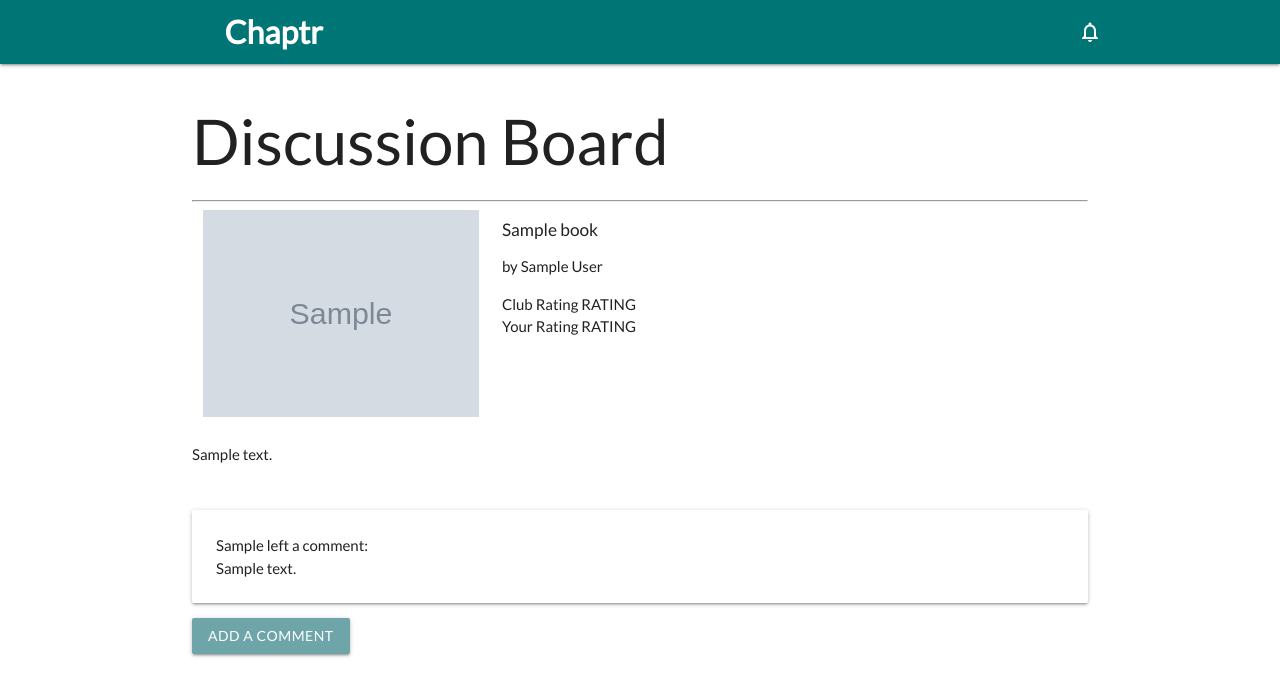
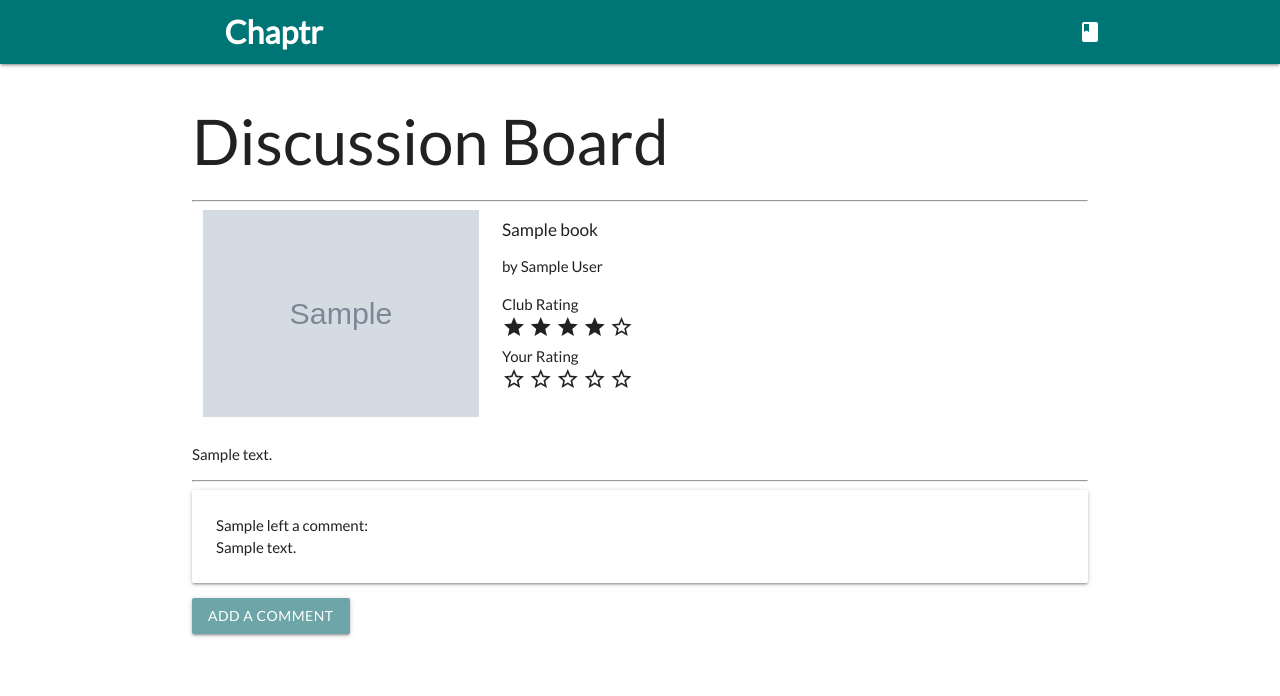
Before and after one commit to NicholasBoldt/Book-Club-App, a Django app: page /clubs/1/meeting/1/discussion/ in a window 1280 px wide. Shown: the top 696 px of the page. Run offline with Django 3.2, Linux system fonts and the light colour scheme; tables that the repository leaves empty hold one stand-in row (values such as "Sample post"); grey boxes marked "Sample" are stand-in pictures; some libraries are stand-ins or nearby versions.

Commit message:
final fixes

```diff
--- a/main_app/admin.py
+++ b/main_app/admin.py
@@ -6,5 +6,4 @@ admin.site.register(Club)
 admin.site.register(Meeting)
 admin.site.register(Discussion)
 admin.site.register(Book)
-admin.site.register(Rec)
 admin.site.register(Rating)
--- a/main_app/templates/base.html
+++ b/main_app/templates/base.html
@@ -28,7 +28,7 @@
                             <li><a href="/meetings">Meetings</a></li>
                             <li><a href="/logout">Logout</a></li>
                         </ul> -->
-                        <div class="col s2"><i class="large material-icons">notifications_none</i></div>
+                        <div class="col s2"><a href="{% url 'index' %}"><i class="large material-icons">book</i></a></div>
                     </div>
                 </div>
             </nav>
@@ -39,8 +39,8 @@
             <div class="divider"></div>
             {% endif %}
             <li><a href="{% url 'index' %}">My Clubs</a></li>
-            <div class="divider"></div>
-            <li><a href="/Settings">Settings</a></li>
+            <!-- <div class="divider"></div>
+            <li><a href="/Settings">Settings</a></li> -->
             <div class="divider"></div>
             <li><a href="{% url 'logout' %}">Logout</a></li>
         </ul>
--- a/main_app/templates/invitelookup.html
+++ b/main_app/templates/invitelookup.html
@@ -15,7 +15,7 @@
                         {% if request.user.id %}
                             <p><a href="{% url 'joinclub' club.id %}"><div class="btn">Join</div></a></p>
                         {% else %}
-                            <p><a href="{% url 'joinclub' club.id %}"><div class="btn">Sign Up</div></a> or <a href="{% url 'joinclub' club.id %}"><div class="btn">Log In</div></a> to join</p>
+                            <p><a href="{% url 'joinclub' club.id %}"><div class="btn">Sign Up / Log In</div> to join</p>
                         {% endif %}
                     </div>
                 </div>
--- a/main_app/templates/landing.html
+++ b/main_app/templates/landing.html
@@ -1,15 +1,15 @@
 {% extends 'base.html' %}
 {% block content %}
 
-<h1>Chaptr</h1>
+<div class="center-align" style="color:#007576"><h1>Chaptr</h1></div>
 
 <form method="post" action="{% url 'login' %}">
     {% csrf_token %}
     {{ form.as_p }}
     <input type="submit" class="btn" value="Sign In" name="signin">
     <input type="hidden" name="next" value="{{ next }}">
-  </form>
+</form>
   <hr>
-  <p>New User? <a href="{% url 'signup' %}">Create an account</a></p>
+  <div class="center-align"><h4>New User? <a href="{% url 'signup' %}" style="color:#6DA5A9">Create an account</a></h3></div>
 
 {% endblock %}
--- a/main_app/templates/main_app/book_list.html
+++ b/main_app/templates/main_app/book_list.html
@@ -22,8 +22,6 @@
         {% else %}
                 <input type="submit" value="Vote for this book" class="btn">
         {% endif %}
-
     {% endfor%}
-
-
+    <div class="center-align"><a href="{% url 'selectbook' club_id meeting_id %}" class="btn">Add a book</a></div>
 {% endblock%}
--- a/main_app/templates/main_app/discussion_list.html
+++ b/main_app/templates/main_app/discussion_list.html
@@ -4,16 +4,33 @@
     <h1>Discussion Board</h1>
     <hr/>
     <div class="row">
-        <div class="col s4"> <img src="{{ book.image }}" alt="Book Image" width="100%"></div>
+        <div class="col s4"> <a href="{% url 'meeting' club_id meeting_id %}"><img src="{{ book.image }}" alt="Book Image" width="100%"></a></div>
         <div class="col s8">
             <h6>{{ book.title }} </h6>
             <p> by {{ book.author }}</p>
-            Club Rating RATING<br>
-            Your Rating RATING<br>
+            Club Rating
+            <br>
+            {% for r in ratings.average %}
+                {% if r == '*' %}
+                    <i class="material-icons">star</i>
+                {% else %}
+                    <i class="material-icons">star_border</i>
+                {% endif %}
+            {% endfor %}
+            <br>
+            Your Rating
+            <br>
+            {% for r in ratings.user %}
+            {% if r == '*' %}
+                <i class="material-icons">star</i>
+            {% else %}
+                <i class="material-icons">star_border</i>
+            {% endif %}
+        {% endfor %}
         </div>
     </div>
     <p> {{ book.desc }} </p>
-    <br>
+    <hr>
 
     {% for d in discussion_list%}
         <div class="card">
--- a/main_app/templates/myclubs/meeting.html
+++ b/main_app/templates/myclubs/meeting.html
@@ -14,6 +14,7 @@
         <h6>{{ book.title }} </h6>
         <p> by {{ book.author }}</p>
         Club Rating
+        <br>
         {% for r in ratings.average %}
             {% if r == '*' %}
                 <i class="material-icons">star</i>
@@ -52,7 +53,7 @@
 <p>Meeting Locations: {{ meeting.location }} </p>
 <p>Meeting Link: {{ meeting.meeting_link }}</p>
 <p>Agenda: {{ meeting.chapters }}</p>
-<p class="valign-wrapper"><i class="material-icons">add_circle_outline</i><a href="{% url 'meeting_update' club.id meeting.id %}" >Update a Meeting</a></p>
+<p class="valign-wrapper"><i class="material-icons">add_circle_outline</i><a href="{% url 'meeting_update' club.id meeting.id %}" >Edit meeting details</a></p>
 <hr/>
 <h6 class="center-align">Book Suggestions</h6>
 <hr>
@@ -61,7 +62,7 @@
 </div>
 
 
-<p class="vertical-align-right"><a href="{% url 'recommendations' club.id %}">View All</a><i class="material-icons">keyboard_arrow_right</i></p>
+<p class="vertical-align-right"><a href="{% url 'addrecc' club.id meeting.id %}">View All</a><i class="material-icons">keyboard_arrow_right</i></p>
 
 <hr/>
 <h6> Invite code: {{ club.invite }}</h6>
--- a/main_app/templates/registration/login.html
+++ b/main_app/templates/registration/login.html
@@ -10,4 +10,7 @@
     <input type="hidden" name="next" value="{{ next }}">
   </form>
 
+  <div class="center-align"><h4>New User? <a href="{% url 'signup' %}" style="color:#6DA5A9">Create an account</a></h3></div>
+
+
 {% endblock %}
--- a/main_app/templates/selectbook.html
+++ b/main_app/templates/selectbook.html
@@ -26,7 +26,6 @@
             <div style="width:200px; height:300px; background-color:rgb(214, 214, 214); text-align: center; padding-top: 40px"><p>{{ book.title }}</p> by {{ book.author}}</div>
         {% endif %}
         <p>{{ book.desc }}</p>
-        <p>{{ meeting_id}}
             <form action="/clubs/{{ club_id }}/meeting/{{ meeting_id }}/selectbook/" method="POST">
                 {% csrf_token %}
                 <input type="hidden" name="title" value="{{ book.title }}">
--- a/main_app/urls.py
+++ b/main_app/urls.py
@@ -11,7 +11,6 @@ urlpatterns = [
     path('clubs/<int:club_id>/meeting', views.club, name='club'),
     path('clubs/<int:club_id>/join', views.join_club, name='joinclub'),
     path('clubs/<int:club_id>/meeting/<int:meeting_id>/selectbook/', views.select_book, name='selectbook'),
-    path('clubs/<int:pk>/recommendations/', views.RecList.as_view(), name='recommendations'),
     path('clubs/<int:club_id>/meeting/<int:meeting_id>/recommendations/', views.add_from_list, name='addrecc'),
     path('clubs/<int:club_id>/meeting/<int:meeting_id>/', views.meeting, name='meeting'),
     path('clubs/<int:club_id>/meeting/<int:meeting_id>/rate/', views.rate, name='rate'),
--- a/main_app/views.py
+++ b/main_app/views.py
@@ -19,7 +19,6 @@ def truncate(string): # Shortens a string to the end of the first sentence past
             break
     return truncated
 
-# Create your views here.
 def home(request):
     form = AuthenticationForm
     return render(request, 'landing.html', {'form': form})
@@ -65,7 +64,7 @@ def select_book(request, club_id, meeting_id):
         books = None
         club = Club.objects.get(id=club_id)
         rec_list = club.book_set.all()
-        return redirect(reverse('meeting', args=(club_id, meeting_id)))
+        return redirect(reverse('addrecc', args=(club_id, meeting_id)))
 
 def search_isbn(isbn_list): # takes a list of ISBN numbers and returns a list of objects containing book, author, isbn, desc and image
     books = []
@@ -106,7 +105,6 @@ def search_title_author(search_title, search_author): # searches title and autho
                 isbn.append(num)
     if len(isbn) == 0:
         isbn = [0]
-
     books = search_isbn(isbn)
     return books
 
@@ -131,10 +129,8 @@ def enter_code(request):
 
 def invite_lookup(request, invite_code):
     club = Club.objects.get(invite=invite_code)
-    print(invite_code, club.id)
     meeting = Meeting.objects.all().filter(club_id=club.id)
     recent = meeting.last()
-    print(recent)
     return render(request, 'invitelookup.html', {'club':club, 'book': recent.book})
 
 @login_required
@@ -149,23 +145,11 @@ def delete_comment(request, club_id, meeting_id):
     comment.delete()
     return redirect('/clubs/' + str(club_id) + '/meeting/' + str(meeting_id) + '/discussion')
 
-
-# class DiscussionList(ListView):
-#     model = Discussion
-
-#     def get_context_data(self, **kwargs):
-#         meeting = Meeting.objects.get(id=self.kwargs['meeting_id'])
-#         book = meeting.book
-#         context = super().get_context_data(**kwargs)
-#         context['book'] = book
-#         return context
-
 def discussion_list(request, club_id, meeting_id):
     discussion = Discussion.objects.filter(meeting=meeting_id)
-    print("Discussion", discussion)
     book = Meeting.objects.get(id=meeting_id).book
-    return render(request, 'main_app/discussion_list.html', {'discussion_list':discussion, 'book':book})
-
+    ratings = get_ratings(meeting_id, request.user.id)
+    return render(request, 'main_app/discussion_list.html', {'discussion_list':discussion, 'book':book, 'ratings':ratings, 'club_id':club_id, 'meeting_id':meeting_id})
 
 class RecList(ListView):
     model = Book
@@ -177,7 +161,6 @@ def add_from_list(request, club_id, meeting_id):
     elif request.method == 'POST':
         meeting = Meeting.objects.get(id=meeting_id)
         meeting.book = Book.objects.get(id=request.POST['book'])
-        # print("Gonna add this to the meeting:")
         meeting.save()
         return redirect(reverse('meeting', args=(club_id, meeting_id)))
 
@@ -193,9 +176,7 @@ def clubs_index(request):
         if len(meeting) < 1:
             club.date = 'Unscheduled'
         else:
-            print("Meeting:", meeting)
             recent = meeting.last()
-            print("Recent", recent.date)
             club.date = recent.date
     return render(request, 'myclubs/index.html', { 'clubs': clubs })
 
@@ -218,7 +199,6 @@ def meeting(request, club_id, meeting_id):
 def rate(request, club_id, meeting_id):
     book = Meeting.objects.get(id=meeting_id).book
     existing = Rating.objects.filter(book_id=book.id, user_id=request.user.id)
-    print("XX:", existing)
     if len(existing) > 0:
         new_rating = Rating.objects.get(book_id=book.id, user_id=request.user.id)
         new_rating.rating = request.POST['rating']
@@ -228,7 +208,6 @@ def rate(request, club_id, meeting_id):
             rating = request.POST['rating'],
             book_id = book.id
         )
-    print(new_rating.user_id, new_rating.rating, new_rating.book_id)
     new_rating.save()
     return redirect(reverse('meeting', args=(club_id, meeting_id)))
 
@@ -236,20 +215,16 @@ def get_ratings(meeting_id, user_id):
     meeting = Meeting.objects.get(id=meeting_id)
     book = meeting.book
     if book:
-        print("Book: ", meeting.book)
         ratings = book.rating_set.all()
-        print("Ratings:", ratings)
         if len(ratings) > 0:
             total = 0
             for r in ratings:
                 total += r.rating
             average_rating = int(total/len(ratings))
             if len(ratings.filter(user_id=user_id)) > 0:
-                print("User ratings:", ratings)
                 user_rating = ratings.filter(user_id=user_id)[0].rating
             else:
                 user_rating = 0
-            print("User rating:", user_rating)
             ratings = { 'average': int_to_star_string(average_rating), 'user' : int_to_star_string(user_rating)}
         else:
             ratings = {'average': '-----', 'user':'-----'}
@@ -263,9 +238,7 @@ def int_to_star_string(rating):
         stars += '*'
     for r in range(5-rating):
         stars += '-'
-    print("rating:", rating, stars)
     return stars
-
 
 def create_club(request):
     user = request.user.id
@@ -283,13 +256,9 @@ def create_club(request):
         new_club.members.add(user)
         new_club.save()
 
-        return redirect('home')
+        return redirect('index')
 
 class MeetingUpdate(UpdateView):
   model = Meeting
   fields = ['date', 'meeting_link', 'location', 'chapters']
   success_url = '/clubs/'
-
-# class MeetingCreate(CreateView):
-#   model = Meeting
-#   success_url = '/clubs/'
```
Also changed, not shown: main_app/models.py (+5 -5 lines), main_app/templates/main_app/meeting_form.html (+16 -1 lines).
